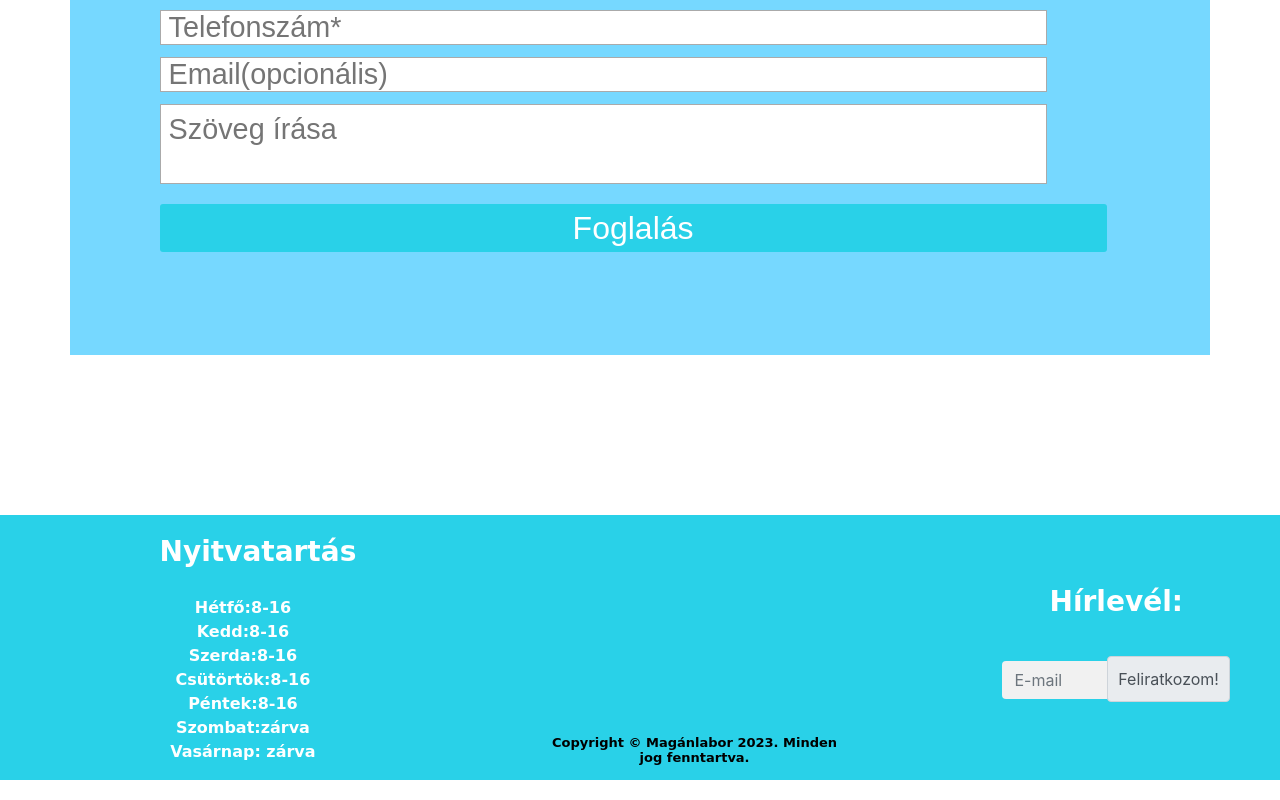
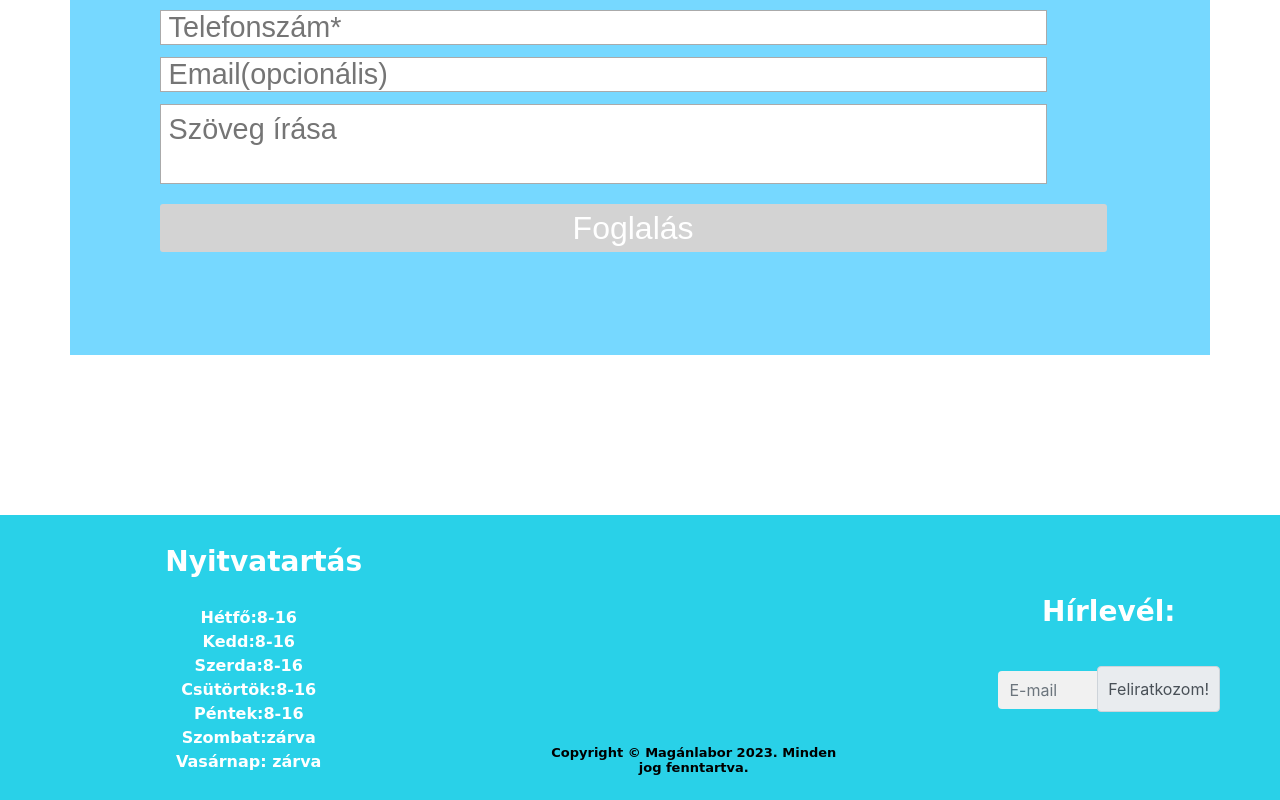
Before and after one commit to FoldiAkos/maganlabor, a plain HTML site: page idopont.html in a window 1280 px wide. Shown: the part 784-1584 px from the top of the page. Drawn offline with nearby package versions, Linux system fonts and the light colour scheme; files that its build step writes are made by us from their sources; files whose address does not match are found by name.

Commit message:
Add files via upload

```diff
--- a/idopontfog.css
+++ b/idopontfog.css
@@ -42,6 +42,7 @@ img{
 }
 footer{
     background-color: #29D1E8;
+    padding: 10px 10px 10px;
 
 }
 footer li{
@@ -137,6 +138,7 @@ color: white;
 }
 body{
   background-image: url("img/pexels-pixabay-209831.jpg");
+  background-size: cover;
 
 }
 
@@ -364,10 +366,10 @@ a {
     display: block;
     border-radius: 3px;
     width: 96%;
-    color: #fff;
+    color: white;
     height: 48px;
     font-size: 2rem;
-    background-color: #29D1E8;
+    background-color: lightgray;
     margin-top: 20px;
     border-style: none;
     font-family: "Poppins", sans-serif;
--- a/style.css
+++ b/style.css
@@ -42,6 +42,7 @@ img{
 }
 footer{
     background-color: #29D1E8;
+    padding: 10px 10px 10px;
 
 }
 footer li{
```
